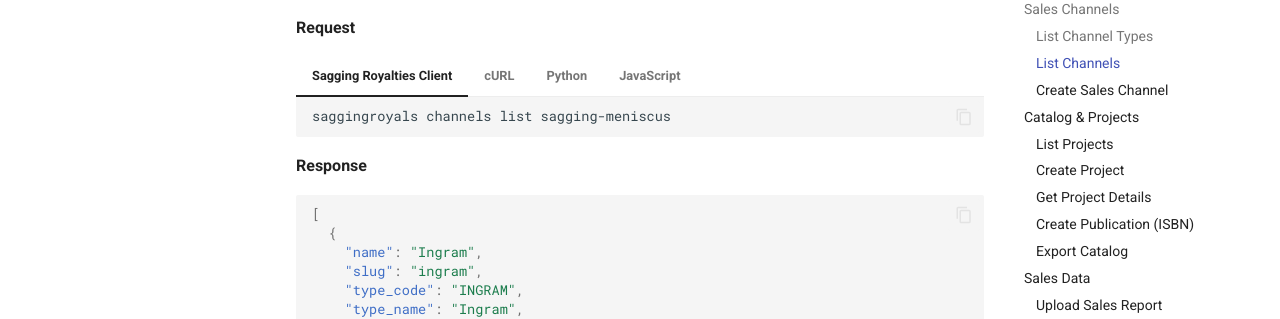
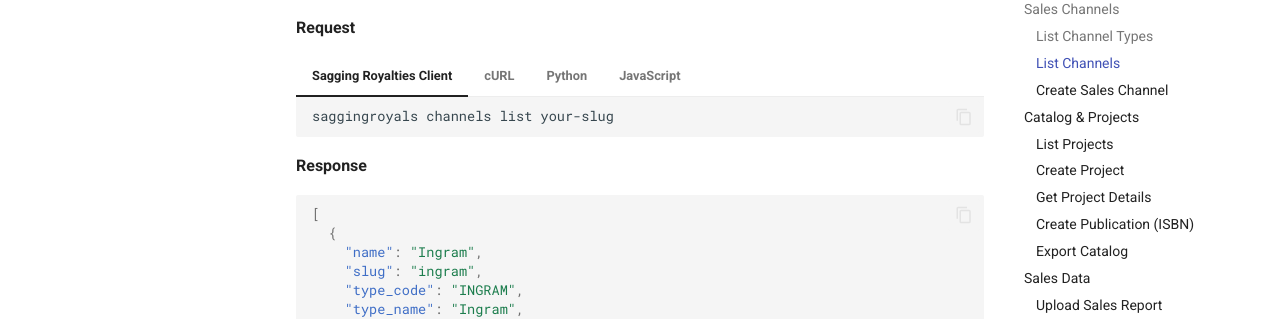
Before and after one commit to saggingmeniscus/saggingroyals-docs, an MkDocs documentation site: the page built from docs/api.md, in a window 1280 px wide and 900 px high, scrolled down 1327 px. Shown: the part 153-472 px from the top of the window. Built offline with MkDocs 1.6.1 and Material for MkDocs 9.7.7, drawn with Linux system fonts in a browser that asks for light colours.

Commit message:
consistently use "your-slug" for publisher_slug

````diff
--- a/docs/api.md
+++ b/docs/api.md
@@ -14,6 +14,8 @@ Obtain your API Key from your user profile page (https://saggingroyals.com/profi
 
 **Header:**
 `X-API-Key: <YOUR_API_KEY>`
+
+
 
 ## Sales Channels
 
@@ -83,13 +85,13 @@ Retrieve a list of configured sales channels for the publisher.
 
 === "Sagging Royalties Client"
     ```bash
-    saggingroyals channels list sagging-meniscus
+    saggingroyals channels list your-slug
     ```
 
 === "cURL"
     ```bash
     curl -H "X-API-Key: <YOUR_API_KEY>" \
-         https://saggingroyals.com/api/publishers/sagging-meniscus/channels
+         https://saggingroyals.com/api/publishers/your-slug/channels
     ```
 
 === "Python"
@@ -98,7 +100,7 @@ Retrieve a list of configured sales channels for the publisher.
 
     headers = {"X-API-Key": "<YOUR_API_KEY>"}
     response = requests.get(
-        "https://saggingroyals.com/api/publishers/sagging-meniscus/channels",
+        "https://saggingroyals.com/api/publishers/your-slug/channels",
         headers=headers
     )
     print(response.json())
@@ -106,7 +108,7 @@ Retrieve a list of configured sales channels for the publisher.
 
 === "JavaScript"
     ```javascript
-    fetch("https://saggingroyals.com/api/publishers/sagging-meniscus/channels", {
+    fetch("https://saggingroyals.com/api/publishers/your-slug/channels", {
       headers: { "X-API-Key": "<YOUR_API_KEY>" }
     })
     .then(response => response.json())
````
